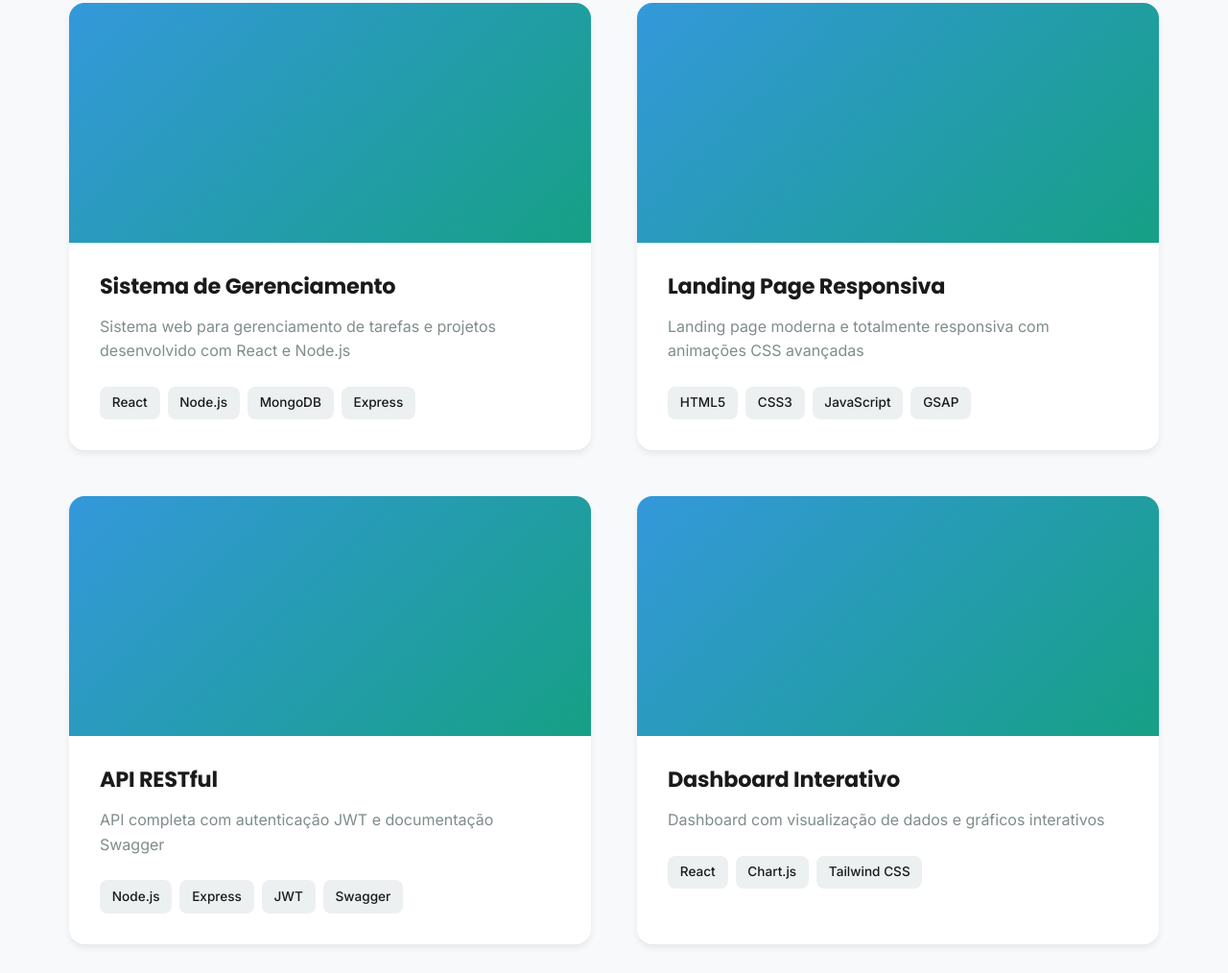
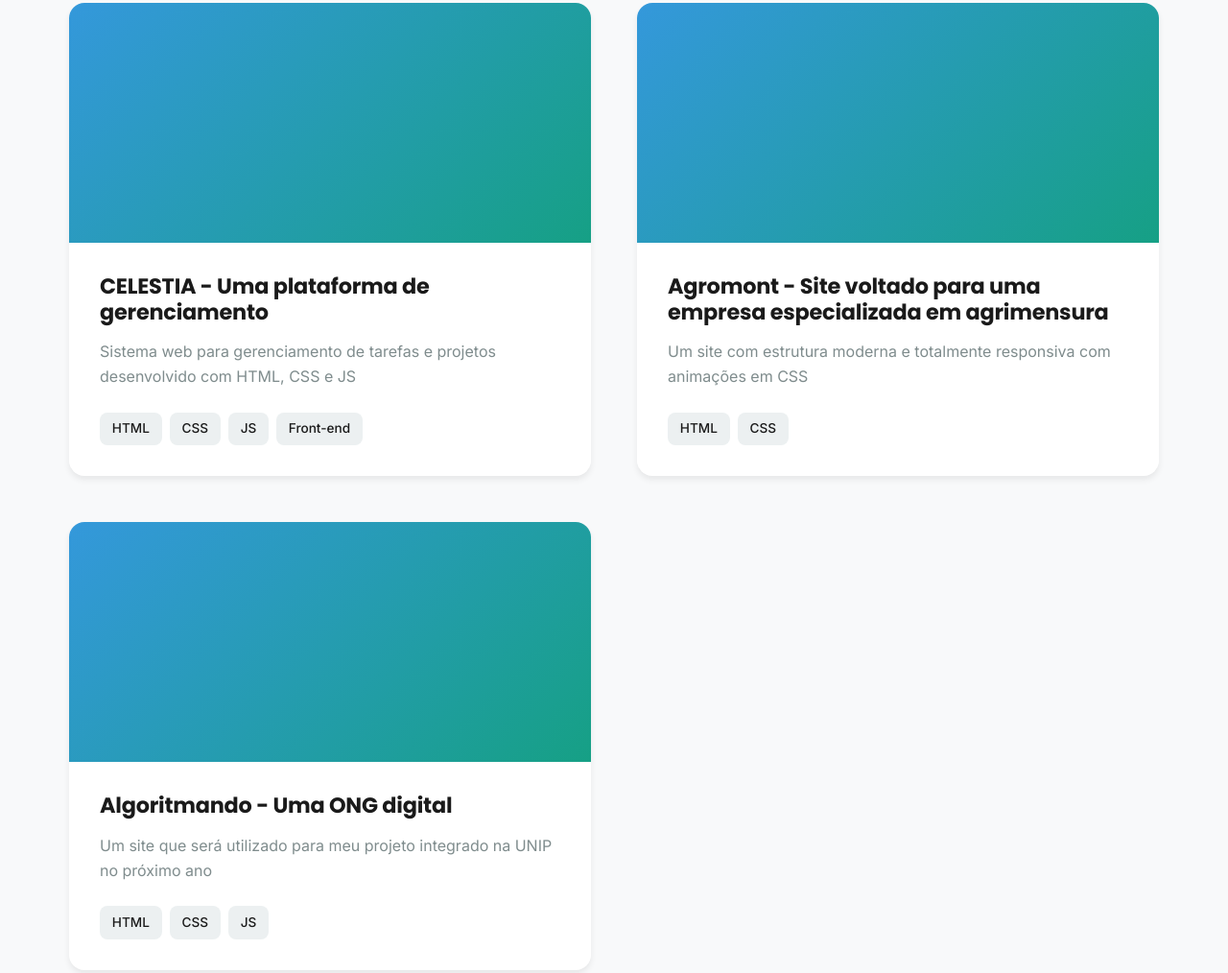
Before and after one commit to CastielWinchster/meu-portfolio, a plain HTML site: page index.html in a window 1280 px wide. Shown: the part 4381-5395 px from the top of the page at 96% size. Drawn offline with Linux system fonts and the light colour scheme; a web font is replaced by a local one.

Commit message:
Add files via upload

```diff
--- a/index.html
+++ b/index.html
@@ -356,108 +356,80 @@
 
             <div class="projects-filter">
                 <button class="filter-btn active" data-filter="all">Todos</button>
-                <button class="filter-btn" data-filter="react">React</button>
-                <button class="filter-btn" data-filter="nodejs">Node.js</button>
+                <button class="filter-btn" data-filter="html">HTML</button>
+                <button class="filter-btn" data-filter="js">JS</button>
                 <button class="filter-btn" data-filter="frontend">Front-end</button>
-                <button class="filter-btn" data-filter="backend">Back-end</button>
             </div>
 
             <div class="projects-grid">
-                <div class="project-card" data-category="react frontend">
+                <div class="project-card" data-category="html js frontend">
                     <div class="project-image">
                         <div class="project-overlay">
                             <div class="project-links">
-                                <a href="#" target="_blank" rel="noopener" class="project-link">
+                                <a href="https://ilume.vercel.app/" target="_blank" rel="noopener" class="project-link">
                                     <i class="fas fa-external-link-alt"></i>
                                 </a>
-                                <a href="#" target="_blank" rel="noopener" class="project-link">
+                                <a href="https://github.com/CastielWinchster/site-modelo" target="_blank" rel="noopener" class="project-link">
                                     <i class="fab fa-github"></i>
                                 </a>
                             </div>
                         </div>
                     </div>
                     <div class="project-content">
-                        <h3 class="project-title">Sistema de Gerenciamento</h3>
-                        <p class="project-description">Sistema web para gerenciamento de tarefas e projetos desenvolvido com React e Node.js</p>
+                        <h3 class="project-title">CELESTIA - Uma plataforma de gerenciamento</h3>
+                        <p class="project-description">Sistema web para gerenciamento de tarefas e projetos desenvolvido com HTML, CSS e JS</p>
                         <div class="project-tags">
-                            <span class="tag">React</span>
-                            <span class="tag">Node.js</span>
-                            <span class="tag">MongoDB</span>
-                            <span class="tag">Express</span>
+                            <span class="tag">HTML</span>
+                            <span class="tag">CSS</span>
+                            <span class="tag">JS</span>
+                            <span class="tag">Front-end</span>
                         </div>
                     </div>
                 </div>
 
-                <div class="project-card" data-category="frontend">
+                <div class="project-card" data-category="html js frontend">
                     <div class="project-image">
                         <div class="project-overlay">
                             <div class="project-links">
-                                <a href="#" target="_blank" rel="noopener" class="project-link">
+                                <a href="https://agromont.vercel.app/" target="_blank" rel="noopener" class="project-link">
                                     <i class="fas fa-external-link-alt"></i>
                                 </a>
-                                <a href="#" target="_blank" rel="noopener" class="project-link">
+                                <a href="https://github.com/CastielWinchster/agromont" target="_blank" rel="noopener" class="project-link">
                                     <i class="fab fa-github"></i>
                                 </a>
                             </div>
                         </div>
                     </div>
                     <div class="project-content">
-                        <h3 class="project-title">Landing Page Responsiva</h3>
-                        <p class="project-description">Landing page moderna e totalmente responsiva com animações CSS avançadas</p>
+                        <h3 class="project-title">Agromont - Site voltado para uma empresa especializada em agrimensura</h3>
+                        <p class="project-description">Um site com estrutura moderna e totalmente responsiva com animações em CSS</p>
                         <div class="project-tags">
-                            <span class="tag">HTML5</span>
-                            <span class="tag">CSS3</span>
-                            <span class="tag">JavaScript</span>
-                            <span class="tag">GSAP</span>
+                            <span class="tag">HTML</span>
+                            <span class="tag">CSS</span>
                         </div>
                     </div>
                 </div>
 
-                <div class="project-card" data-category="nodejs backend">
+                <div class="project-card" data-category="html js frontend">
                     <div class="project-image">
                         <div class="project-overlay">
                             <div class="project-links">
-                                <a href="#" target="_blank" rel="noopener" class="project-link">
+                                <a href="https://algoritmando-site.vercel.app/" target="_blank" rel="noopener" class="project-link">
                                     <i class="fas fa-external-link-alt"></i>
                                 </a>
-                                <a href="#" target="_blank" rel="noopener" class="project-link">
+                                <a href="https://github.com/CastielWinchster/algoritmando-site" target="_blank" rel="noopener" class="project-link">
                                     <i class="fab fa-github"></i>
                                 </a>
                             </div>
                         </div>
                     </div>
                     <div class="project-content">
-                        <h3 class="project-title">API RESTful</h3>
-                        <p class="project-description">API completa com autenticação JWT e documentação Swagger</p>
+                        <h3 class="project-title">Algoritmando - Uma ONG digital</h3>
+                        <p class="project-description">Um site que será utilizado para meu projeto integrado na UNIP no próximo ano</p>
                         <div class="project-tags">
-                            <span class="tag">Node.js</span>
-                            <span class="tag">Express</span>
-                            <span class="tag">JWT</span>
-                            <span class="tag">Swagger</span>
-                        </div>
-                    </div>
-                </div>
-
-                <div class="project-card" data-category="react frontend">
-                    <div class="project-image">
-                        <div class="project-overlay">
-                            <div class="project-links">
-                                <a href="#" target="_blank" rel="noopener" class="project-link">
-                                    <i class="fas fa-external-link-alt"></i>
-                                </a>
-                                <a href="#" target="_blank" rel="noopener" class="project-link">
-                                    <i class="fab fa-github"></i>
-                                </a>
-                            </div>
-                        </div>
-                    </div>
-                    <div class="project-content">
-                        <h3 class="project-title">Dashboard Interativo</h3>
-                        <p class="project-description">Dashboard com visualização de dados e gráficos interativos</p>
-                        <div class="project-tags">
-                            <span class="tag">React</span>
-                            <span class="tag">Chart.js</span>
-                            <span class="tag">Tailwind CSS</span>
+                            <span class="tag">HTML</span>
+                            <span class="tag">CSS</span>
+                            <span class="tag">JS</span>
                         </div>
                     </div>
                 </div>
```
